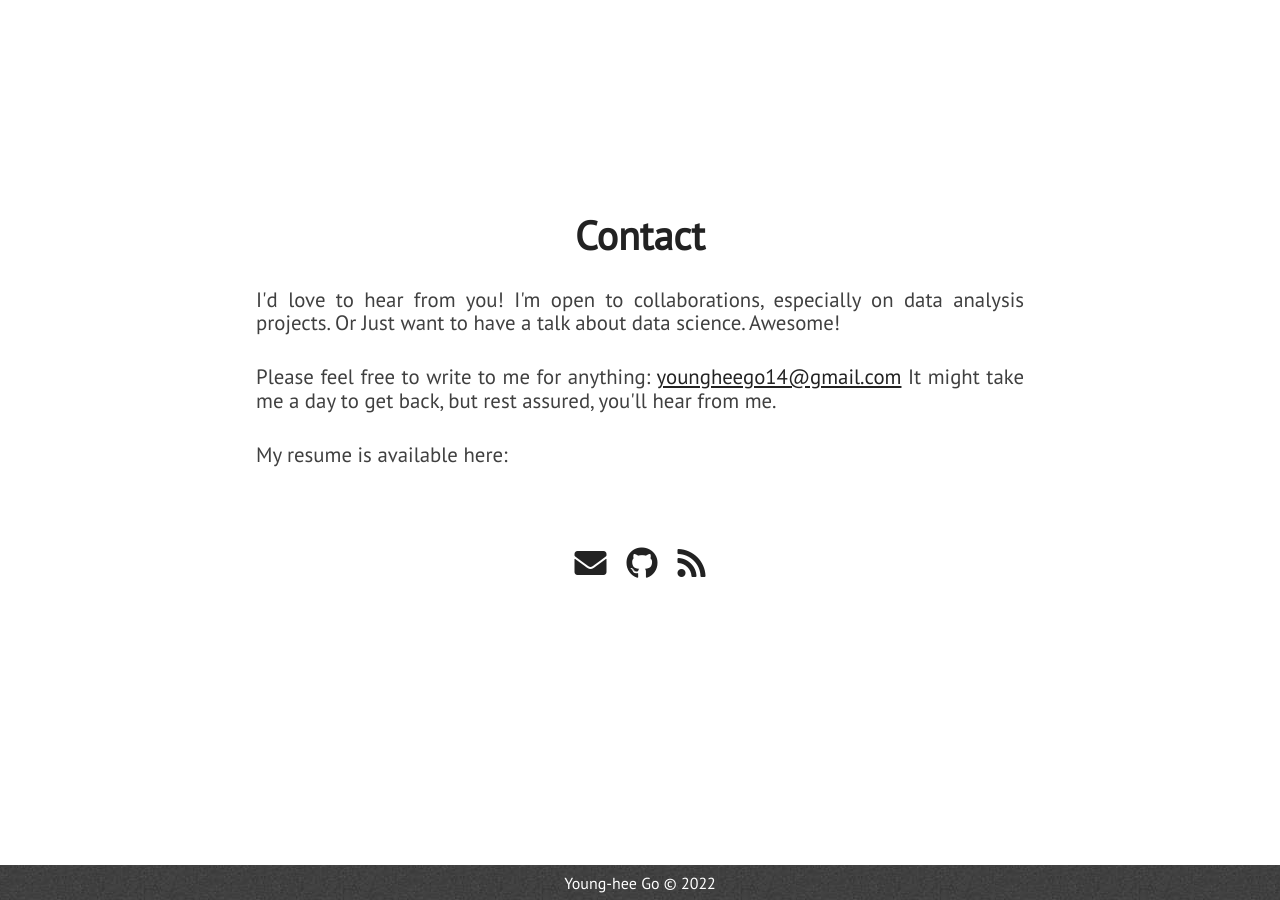
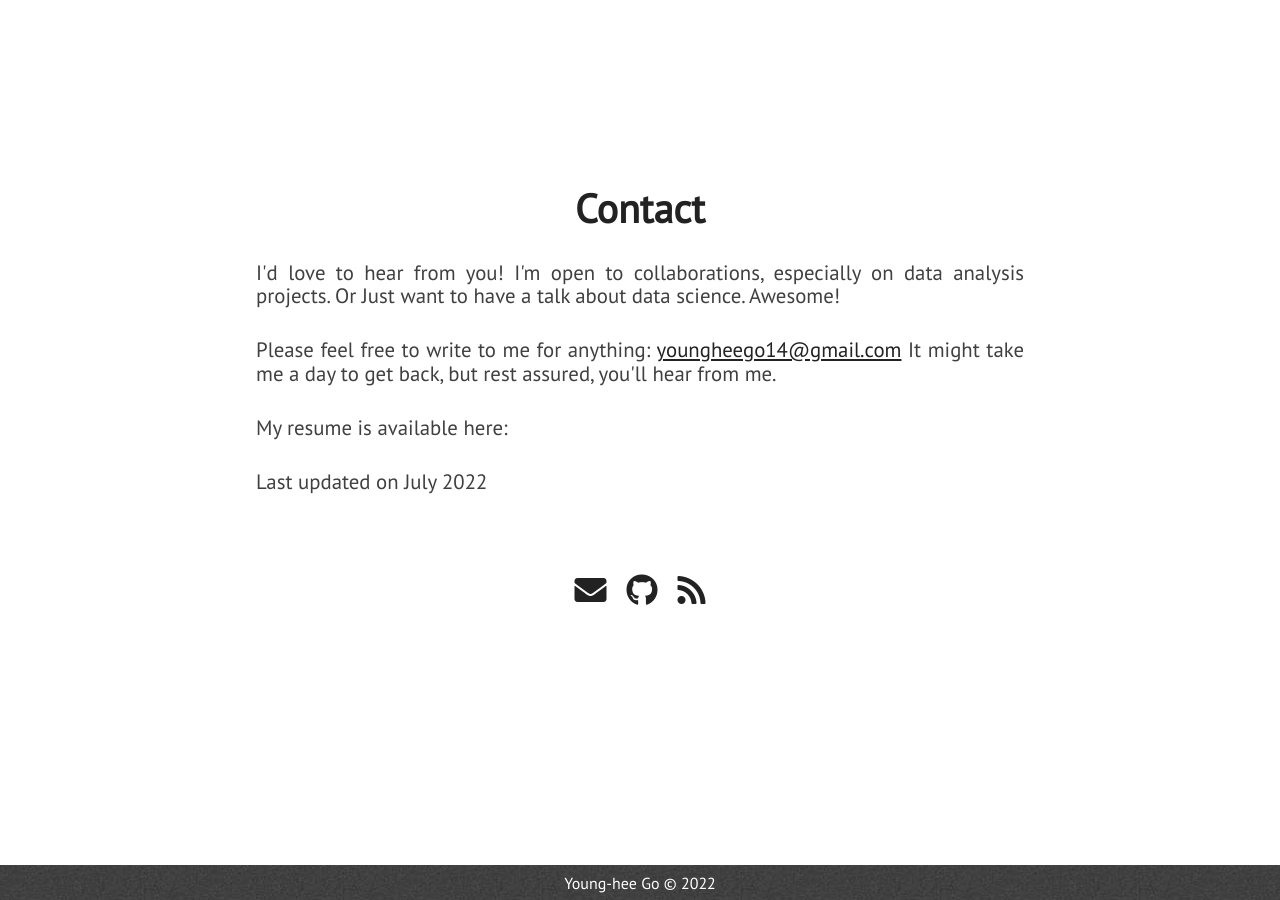
Before and after one commit to YoungheeGGO/YoungheeGGo.github.io, a Jekyll site: the page built from index.html, in a window 1280 px wide and 900 px high, scrolled down 5081 px. Built offline with Jekyll 4.4.1, drawn with Linux system fonts in a browser that asks for light colours; nearby versions of some CDN libraries.

Commit message:
Update extra.html

```diff
--- a/_includes/extra.html
+++ b/_includes/extra.html
@@ -11,6 +11,11 @@
             <p class="paragraph-text justify-text">
                 My resume is available here: <!--<a href="{{ site.blog_url }}/resume/resume.pdf">PDF</a>, <a href="{{ site.blog_url }}/resume/resume.docx">DOC</a>-->
             </p>
+
+            <p class="paragraph-text justify-text">
+                Last updated on July 2022
+            </p>
+
             <div class="extra-links">
                 <span class="hint--bottom bottom-link" aria-label="Email">
                     <a href="mailto:{{ site.email }}"><i class="head-icon fas fa-envelope"></i></a>
```
